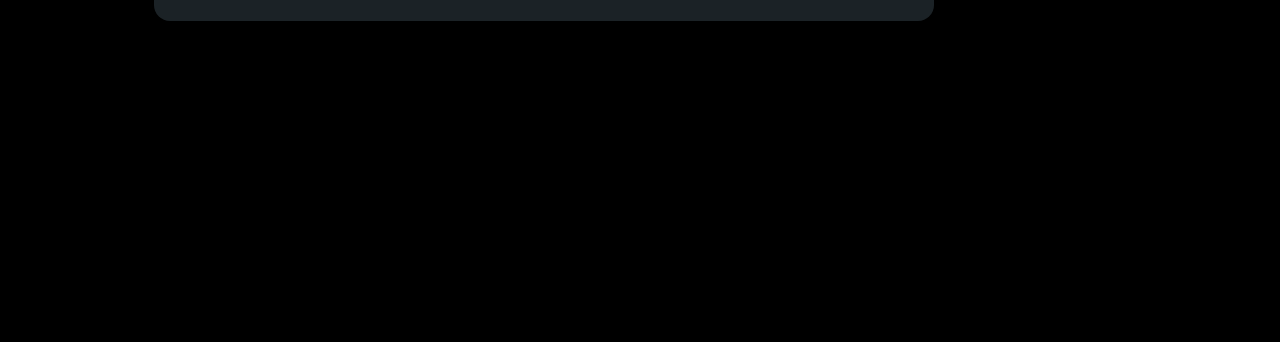
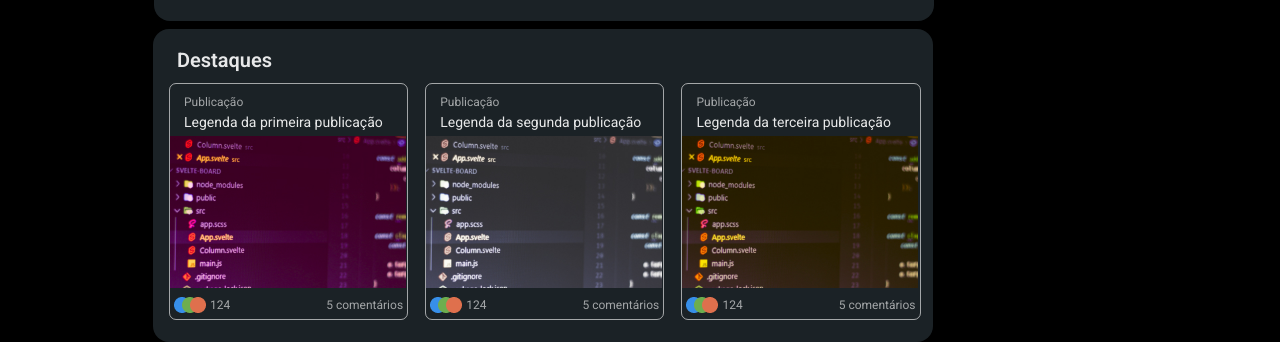
Before and after one commit to jessica-espindola/7days-linkedin, a plain HTML site: page index.html in a window 1280 px wide. Shown: the part 531-873 px from the top of the page. Before the commit the page ends 800 px from the top, so only its background shows below. Drawn offline with Linux system fonts and the light colour scheme.

Commit message:
criando seção de destaques.

```diff
--- /dev/null
+++ b/css/destaques.css
@@ -0,0 +1,68 @@
+.informacoes__destaque {
+    background-color: var(--fundo-card);
+    font-family: var(--fonte-primaria);
+    width: 780px;
+    border-radius: 16px;
+    margin-left: 153px;
+}
+.informacoes__destaque-titulo {
+    font-weight: 600;
+    font-size: 20px;
+    line-height: 30px;
+    color: var(--texto-primario);
+    padding: 16px 660px 8px 24px;
+}
+.informacoes__destaque__publicacoes {
+    display: flex;
+    flex-direction: row;
+    gap: 17px;
+    margin-left: 16px;
+    padding-bottom: 22px;
+}
+
+.informacoes__destaque__publicacoes__item {
+    border: 1px solid #FFFFFF99;
+    border-radius: 7px;
+}
+
+.informacoes__destaque__publicacoes__item-titulo {
+    font-size: 12px;
+    color: var(--texto-secundario);
+    padding: 12px 164px 0px 14px;
+}
+
+.informacoes__destaque__publicacoes__item-legenda {
+    font-size: 14px;
+    line-height: 20px;
+    padding: 4px 18px 4px 14px;
+    color: var(--texto-primario);
+}
+
+.informacoes__destaque__publicacoes__item-img {
+    width: 236px;
+    height: 152px;
+    object-fit: cover;
+}
+
+.informacoes__destaque__publicacoes__item-secao-comentario {
+    display: flex;
+    flex-direction: row;
+    color: var(--texto-secundario);
+    font-size: 12px;
+    line-height: 20px;
+    gap: 96px;
+    align-items: center;
+}
+
+.informacoes__destaque__publicacoes__item-secao-comentario-esquerdo {
+    display: flex;
+    align-items: center;
+    gap: 4px;
+
+}
+.informacoes__destaque__publicacoes__item-secao-comentario-esquerdo-img {
+    width: 32px;
+    height: 16px;
+    object-fit: cover;
+    margin: 6px 0px 6px 4px;
+}
--- a/index.html
+++ b/index.html
@@ -65,11 +65,53 @@
                         <h3 class="informacoes__perfil__conteudo__direito-empresa-nome"> Faculdade SENAC - Pernambuco</h3>
                     </section>
                 </section>
-
-
+            </section>
+            <img class="informacoes__perfil__conteudo-foto" src="https://github.com/jessica-espindola.png" alt="">
+        </section>
+        <section class="informacoes__destaque">
+            <h3 class="informacoes__destaque-titulo">Destaques</h3>
+            <section >
+                <ul class="informacoes__destaque__publicacoes">
+                    <li class="informacoes__destaque__publicacoes__item">
+                        <p class="informacoes__destaque__publicacoes__item-titulo">Publicação</p>
+                        <p class="informacoes__destaque__publicacoes__item-legenda">Legenda da primeira publicação</p>
+                        <img class="informacoes__destaque__publicacoes__item-img" src="assets/Desktop/publicacao-1.jpg" alt="Foto da Primeira Publicação">
+                        <section class="informacoes__destaque__publicacoes__item-secao-comentario">
+                            <section class="informacoes__destaque__publicacoes__item-secao-comentario-esquerdo">
+                                <img class="informacoes__destaque__publicacoes__item-secao-comentario-esquerdo-img" src="assets/Desktop/Reações.png" alt="Reações à publicação">
+                                <p class="informacoes__destaque__publicacoes__item-secao-comentario-esquerdo-curtidas">124</p>
+                            </section>
+                            <p class="informacoes__destaque__publicacoes__item-secao-comentario-direito">5 comentários</p>
+                        </section>
+                    </li>
+                    <li class="informacoes__destaque__publicacoes__item">
+                        <p class="informacoes__destaque__publicacoes__item-titulo">Publicação</p>
+                        <p class="informacoes__destaque__publicacoes__item-legenda">Legenda da segunda publicação</p>
+                        <img class="informacoes__destaque__publicacoes__item-img" src="assets/Desktop/publicacao-2.jpg" alt="Foto da Segunda Publicação">
+                        <section class="informacoes__destaque__publicacoes__item-secao-comentario">
+                            <section class="informacoes__destaque__publicacoes__item-secao-comentario-esquerdo">
+                                <img class="informacoes__destaque__publicacoes__item-secao-comentario-esquerdo-img" src="assets/Desktop/Reações.png" alt="Reações à publicação">
+                                <p class="informacoes__destaque__publicacoes__item-secao-comentario-esquerdo-curtidas">124</p>
+                            </section>
+                            <p class="informacoes__destaque__publicacoes__item-secao-comentario-direito">5 comentários</p>
+                        </section>
+                    </li>
+                    <li class="informacoes__destaque__publicacoes__item">
+                        <p class="informacoes__destaque__publicacoes__item-titulo">Publicação</p>
+                        <p class="informacoes__destaque__publicacoes__item-legenda">Legenda da terceira publicação</p>
+                        <img class="informacoes__destaque__publicacoes__item-img" src="assets/Desktop/publicacao-3.jpg" alt="Foto da Terceira Publicação">
+                        <section class="informacoes__destaque__publicacoes__item-secao-comentario">
+                            <section class="informacoes__destaque__publicacoes__item-secao-comentario-esquerdo">
+                                <img class="informacoes__destaque__publicacoes__item-secao-comentario-esquerdo-img" src="assets/Desktop/Reações.png" alt="Reações à publicação">
+                                <p class="informacoes__destaque__publicacoes__item-secao-comentario-esquerdo-curtidas">124</p>
+                            </section>
+                            <p class="informacoes__destaque__publicacoes__item-secao-comentario-direito">5 comentários</p>
+                        </section>
+                    </li>
+                </ul>
 
             </section>
-            <img class="informacoes__perfil__conteudo-foto" src="https://github.com/jessica-espindola.png" alt="">
+
         </section>
         </main>
 
--- a/style.css
+++ b/style.css
@@ -1,5 +1,6 @@
 @import url(css/header.css);
 @import url(css/informacoes-perfil.css);
+@import url(css/destaques.css);
 @import url('https://fonts.googleapis.com/css2?family=Roboto:wght@400;500;600;700&display=swap');
 
 :root {
```
Also changed, not shown: assets/Desktop/Reações.png (added), assets/Desktop/publicacao-1.jpg (added), assets/Desktop/publicacao-2.jpg (added), assets/Desktop/publicacao-3.jpg (added).
